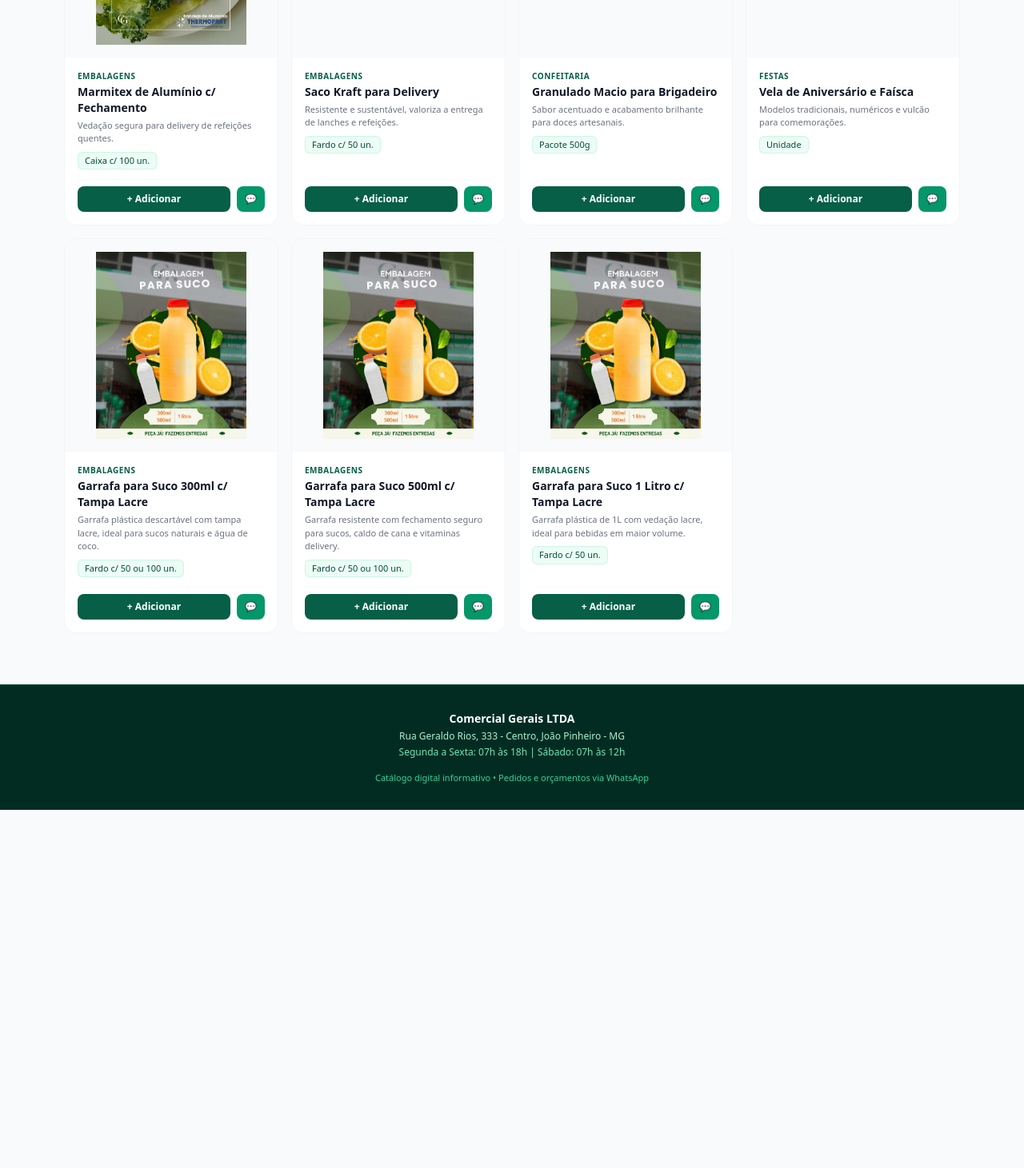
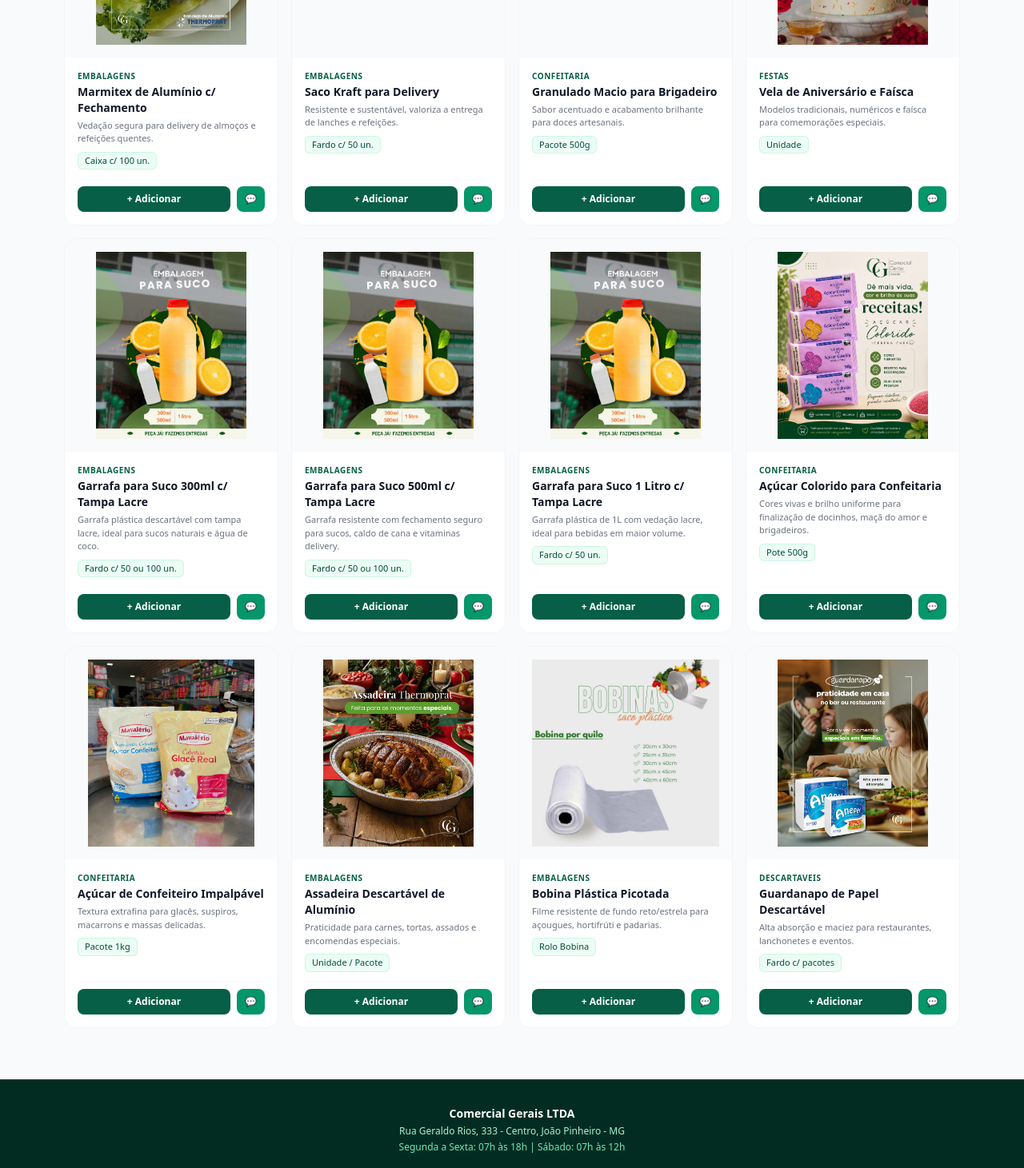
Before and after one commit to lucastqfibra-create/site_comercial_gerais, a React (Vite) app: page / in a window 1280 px wide. Shown: the part 1060-2521 px from the top of the page at 80% size. Before the commit the page ends 2073 px from the top, so only its background shows below. Built offline with nearby package versions, Linux system fonts and the light colour scheme.

Commit message:
Update App.jsx

```diff
--- a/src/App.jsx
+++ b/src/App.jsx
@@ -50,7 +50,7 @@ const PRODUCTS = [
     id: 5,
     name: 'Marmitex de Alumínio c/ Fechamento',
     category: 'embalagens',
-    description: 'Vedação segura para delivery de refeições quentes.',
+    description: 'Vedação segura para delivery de almoços e refeições quentes.',
     unit: 'Caixa c/ 100 un.',
     image: './marmitex.jpg',
   },
@@ -74,9 +74,9 @@ const PRODUCTS = [
     id: 8,
     name: 'Vela de Aniversário e Faísca',
     category: 'festas',
-    description: 'Modelos tradicionais, numéricos e vulcão para comemorações.',
+    description: 'Modelos tradicionais, numéricos e faísca para comemorações especiais.',
     unit: 'Unidade',
-    image: '',
+    image: './velas-aniversario.jpg',
   },
   {
     id: 9,
@@ -101,6 +101,46 @@ const PRODUCTS = [
     description: 'Garrafa plástica de 1L com vedação lacre, ideal para bebidas em maior volume.',
     unit: 'Fardo c/ 50 un.',
     image: './embalagem-suco.jpg',
+  },
+  {
+    id: 12,
+    name: 'Açúcar Colorido para Confeitaria',
+    category: 'confeitaria',
+    description: 'Cores vivas e brilho uniforme para finalização de docinhos, maçã do amor e brigadeiros.',
+    unit: 'Pote 500g',
+    image: './acucar-colorido.jpg',
+  },
+  {
+    id: 13,
+    name: 'Açúcar de Confeiteiro Impalpável',
+    category: 'confeitaria',
+    description: 'Textura extrafina para glacês, suspiros, macarrons e massas delicadas.',
+    unit: 'Pacote 1kg',
+    image: './acucar_confeiteiro.jpg',
+  },
+  {
+    id: 14,
+    name: 'Assadeira Descartável de Alumínio',
+    category: 'embalagens',
+    description: 'Praticidade para carnes, tortas, assados e encomendas especiais.',
+    unit: 'Unidade / Pacote',
+    image: './assadeira.jpg',
+  },
+  {
+    id: 15,
+    name: 'Bobina Plástica Picotada',
+    category: 'embalagens',
+    description: 'Filme resistente de fundo reto/estrela para açougues, hortifrúti e padarias.',
+    unit: 'Rolo Bobina',
+    image: './bobinas.jpg',
+  },
+  {
+    id: 16,
+    name: 'Guardanapo de Papel Descartável',
+    category: 'descartaveis',
+    description: 'Alta absorção e maciez para restaurantes, lanchonetes e eventos.',
+    unit: 'Fardo c/ pacotes',
+    image: './guardanapo.jpg',
   }
 ];
 
@@ -243,7 +283,7 @@ function ProductCard({ product, onAddToCart }) {
           )}
         </div>
 
-        {/* Textos */}
+        {/* Textos e Detalhes */}
         <div className="p-3 sm:p-4 flex-1 flex flex-col justify-between bg-white">
           <div>
             <span className="text-[9px] sm:text-[10px] font-bold text-emerald-800 uppercase tracking-wider block truncate">
```
